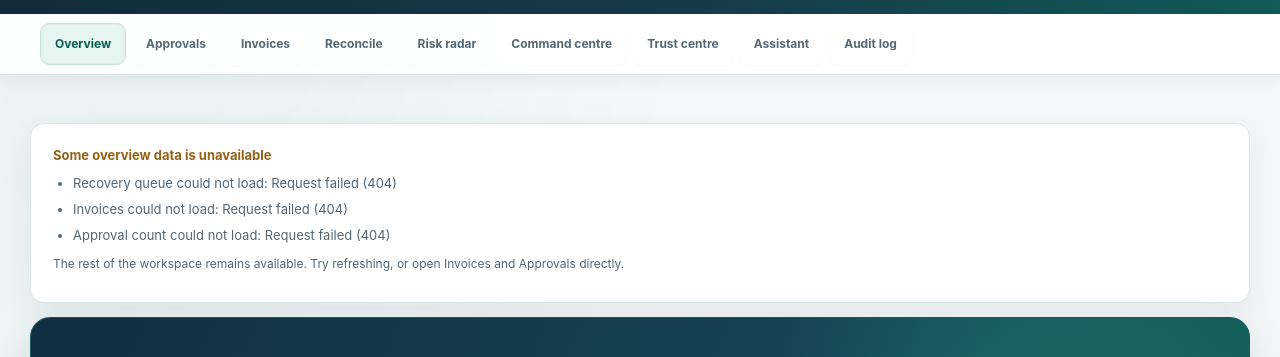
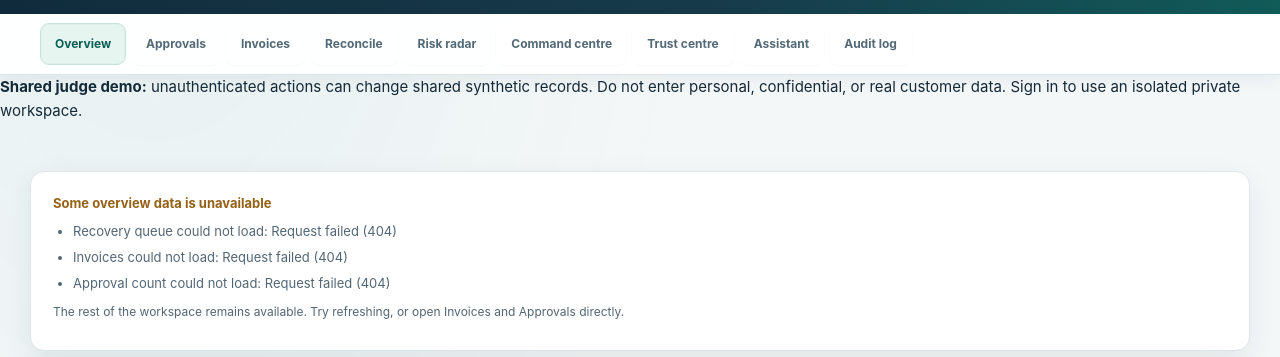
Before and after one commit to 251fa04c84-boop/paypilot-ai, a website: page public/index.html in a window 1280 px wide. Shown: the part 132-489 px from the top of the page. Drawn offline with Linux system fonts and the light colour scheme; no server answers.

Commit message:
ui: disclose shared judge demo data boundary

```diff
--- a/public/index.html
+++ b/public/index.html
@@ -34,6 +34,7 @@
   <button data-tab="assistant">Assistant</button>
   <button data-tab="activity">Audit log</button>
 </nav>
+<aside class="demo-notice" role="note" aria-label="Shared demo data notice"><strong>Shared judge demo:</strong> unauthenticated actions can change shared synthetic records. Do not enter personal, confidential, or real customer data. Sign in to use an isolated private workspace.</aside>
 <main id="main" tabindex="-1"></main>
 <div id="toast" class="toast" role="status" aria-live="polite" hidden></div>
 <script src="/app.js?v=20261111-risk1" defer></script>
```
